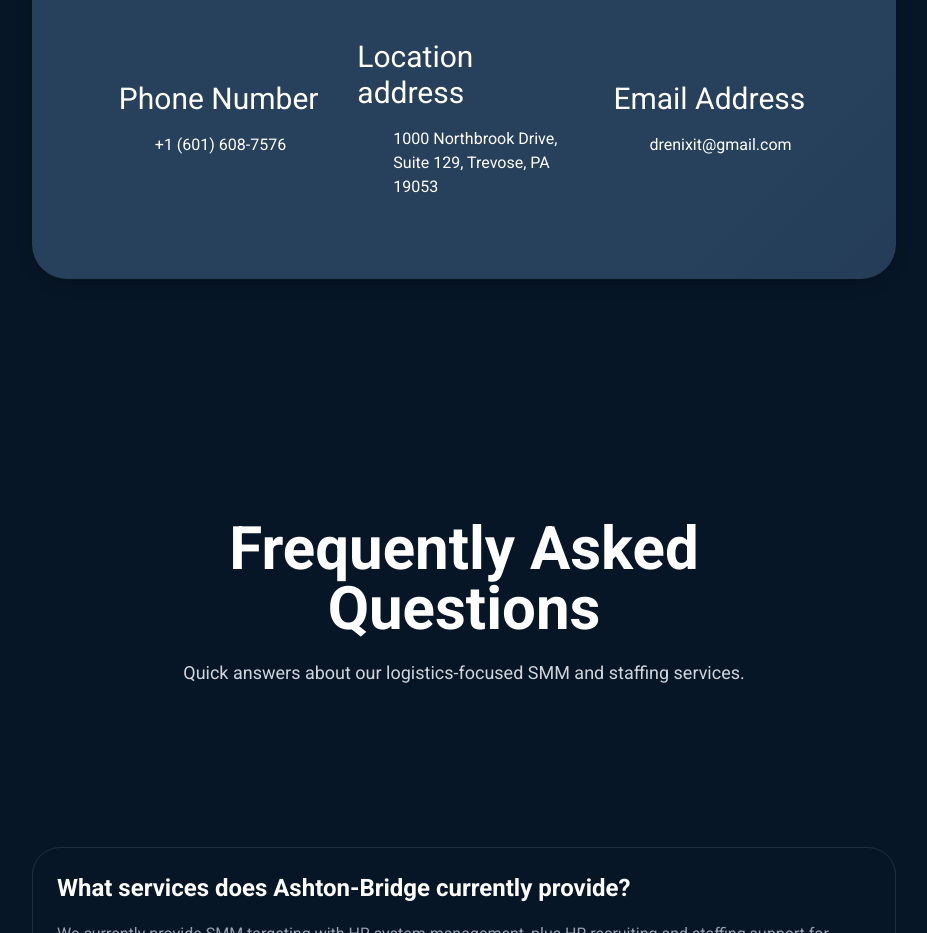
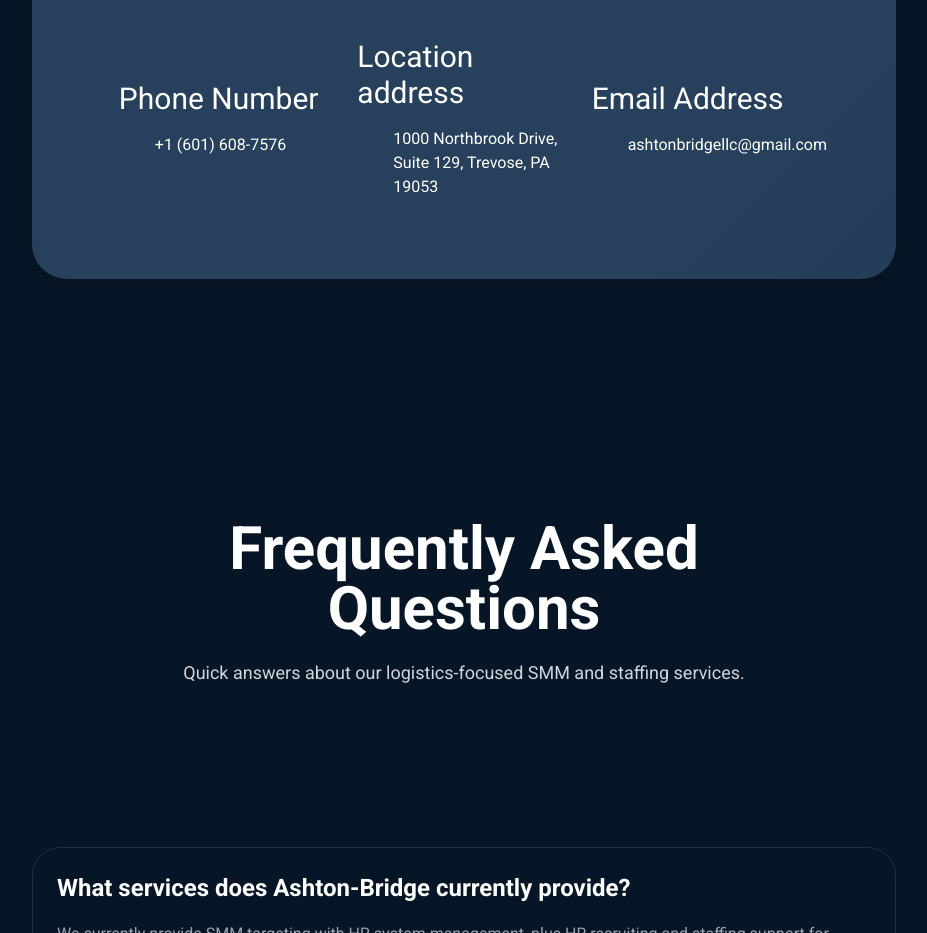
Before and after one commit to lupheron/ashton-bridge.com, a Next.js app: page / in a window 1280 px wide. Shown: the part 6340-7273 px from the top of the page, without its empty margins (176-1103 px from the left). Built offline with nearby package versions, Linux system fonts and the light colour scheme; no server answers; the database is empty; some icons are missing.

Commit message:
email change

```diff
--- a/src/components/Contact/Contact.tsx
+++ b/src/components/Contact/Contact.tsx
@@ -28,7 +28,7 @@
                         <h2 className='text-xl sm:text-2xl md:text-3xl text-center md:text-left'>Email Address</h2>
                         <div className='flex items-center justify-center md:justify-start gap-3 sm:gap-5 mt-1 sm:mt-2'>
                             <EmailIcon className='text-text shrink-0' />
-                            <p className='text-sm sm:text-base'>drenixit@gmail.com</p>
+                            <p className='text-sm sm:text-base'>ashtonbridgellc@gmail.com</p>
                         </div>
                     </div>
                 </div>
```
